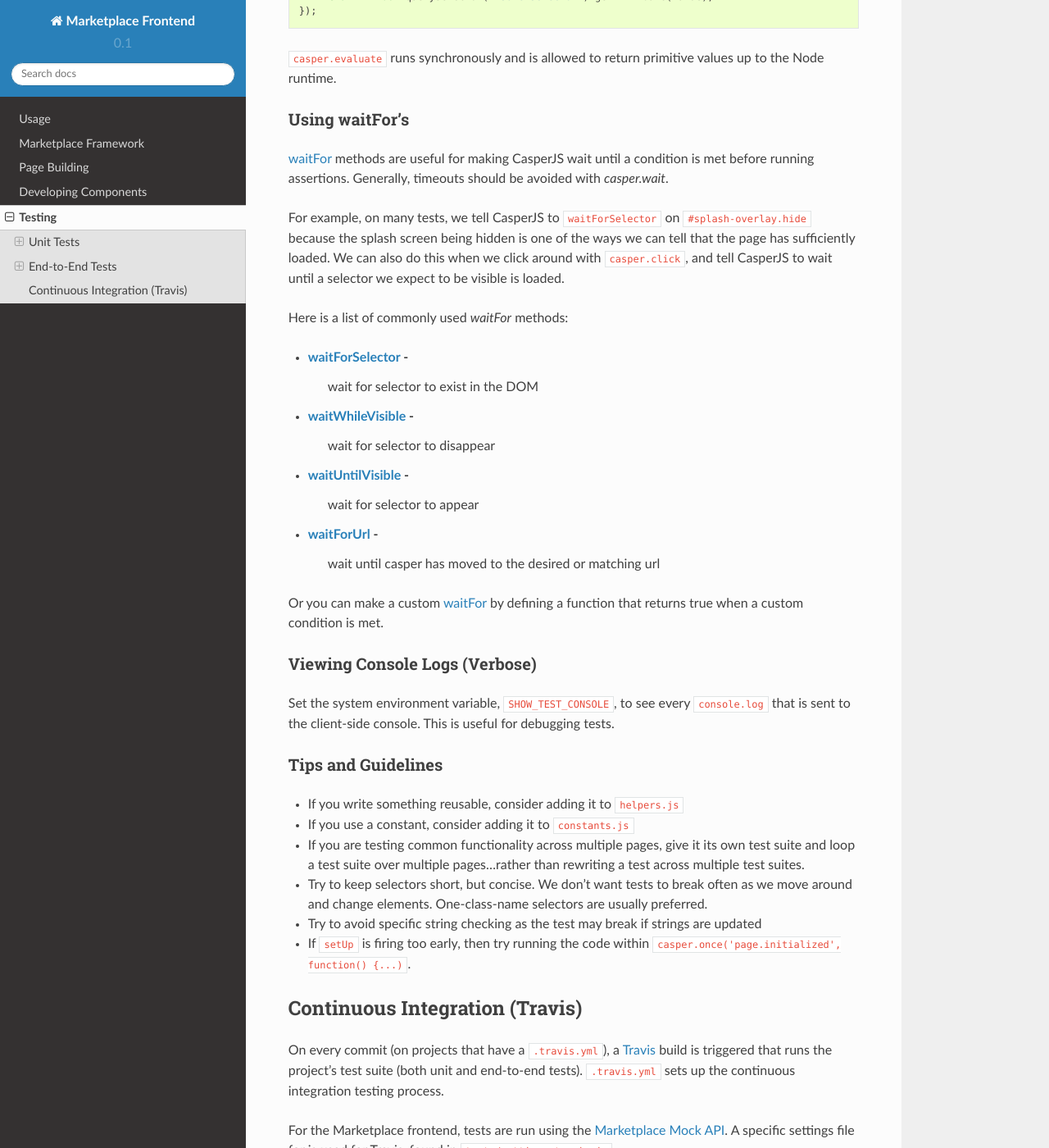
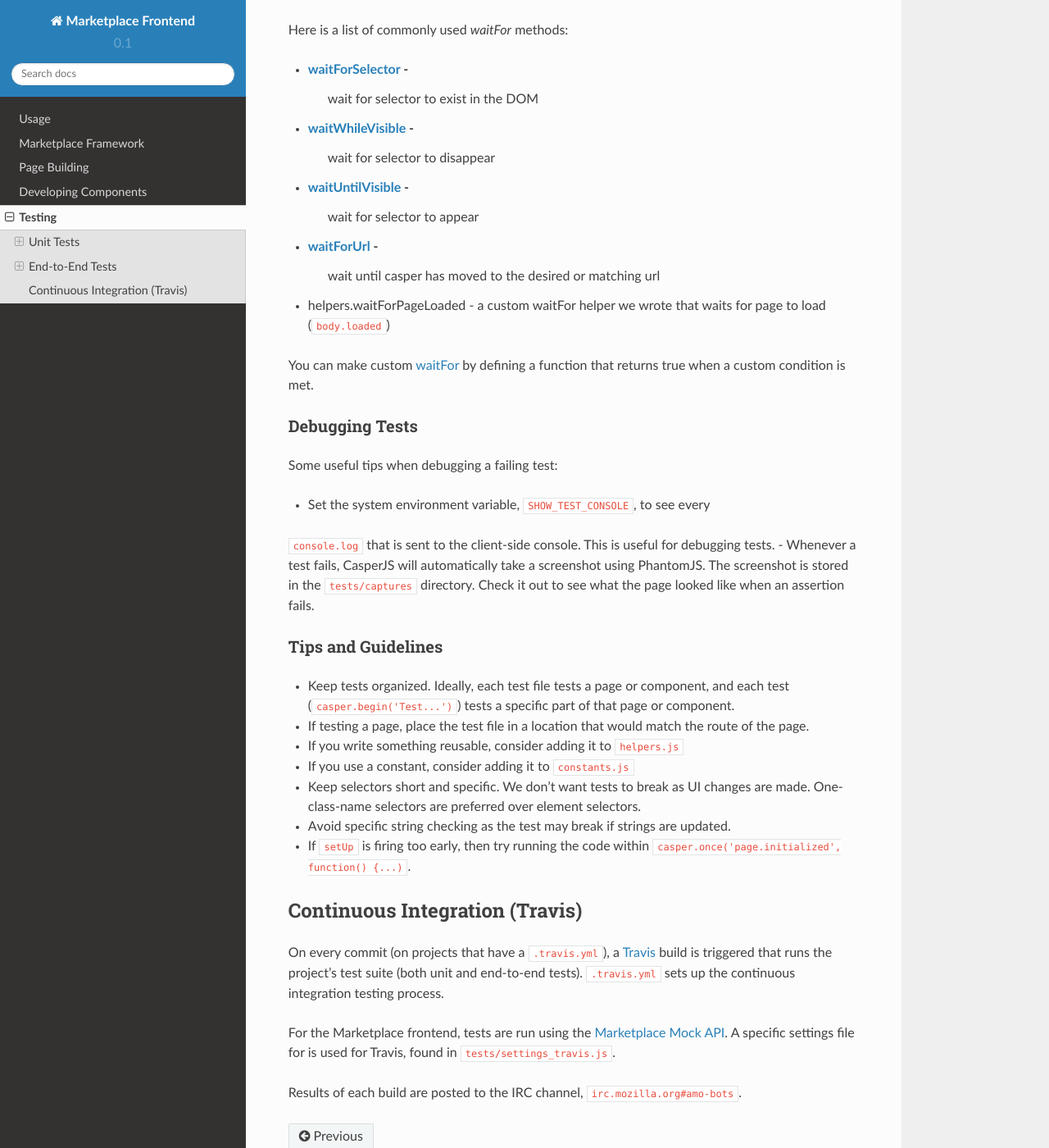
Before and after one commit to mozilla/marketplace-frontend-docs, a Sphinx documentation site: the page built from docs/topics/testing.rst, in a window 1280 px wide and 1400 px high, scrolled down 4088 px. Shown: the whole window at 82% size. Built offline with Sphinx 7.4.7 and the Read the Docs theme 2.0.0, drawn with Linux system fonts in a browser that asks for light colours; pages that are not in the unit, such as notebooks, are missing from menus; some of the changed text lies outside the part shown.

Commit message:
update e2e testing docs again

```diff
--- a/docs/topics/testing.rst
+++ b/docs/topics/testing.rst
@@ -134,7 +134,7 @@
       test: function(test) {
           helpers.startCasper({path: '/some/path'});
 
-          casper.waitForSelector('#splash-overlay.hide', function() {
+          helpers.waitForPageLoaded(function() {
               // Run an assertion.
               test.assertVisible('.some-selector',
                                  'Check that Some Selector is visible');
@@ -146,9 +146,7 @@
                                  'Check navigated to Some Page');
           });
 
-          casper.run(function() {
-              test.done();  // Required for test to run!
-          });
+          helpers.done(test);  // Required for test to run!
       },
   });
 
@@ -167,28 +165,17 @@
 <https://github.com/mozilla/fireplace/tree/master/tests/ui>`_ for clues on how
 to write end-to-end tests for our frontend projects.
 
-Debugging Tests
----------------
-
-Some useful tips when debugging a failing test:
-
-- Whenever a test fails, CasperJS will automatically take a screenshot using
-PhantomJS. The screenshot is stored in the ``tests/captures`` directory. Check
-it out to see what the page looked like when an assertion fails.
-- If the failing test is related to a ``waitFor``, try increasing the timeout
-of the ``waitFor`` by passing the timeout in milliseconds as the third argument
-to the ``waitFor`` (where the first argument is the callback, and the second is
-the timeout callback). The default timeout is 5000ms.
-
 Mocking Login
 -------------
 
 To mock login, run ``require('helpers').fake_login()``. This will, within the
-PhantomJS browser context, set a fake shared-secret token, set user's apps, add
-a login state on the body, and then reload the page.
+PhantomJS browser context, set a fake shared-secret token, set user's apps and
+settings, add a login state on the body, and then asynchronously reload the
+page.
 
-Reloading the page takes a bit of time. Most likely, you will have to increase
-the timeout of the subsequent ``waitFor`` to at least 8 seconds.
+Usually, you will run ``fake_login()`` and then immediately use a
+``require('helpers.waitForPageLoaded')`` to wait for the ``fake_login()``
+to reload the page.
 
 Executing Code Within the Browser Environment
 ----------------------------------------------
@@ -216,10 +203,9 @@
 running assertions. Generally, timeouts should be avoided with `casper.wait`.
 
 For example, on many tests, we tell CasperJS to ``waitForSelector`` on
-``#splash-overlay.hide`` because the splash screen being hidden is one of the
-ways we can tell that the page has sufficiently loaded. We can also do this
-when we click around with ``casper.click``, and tell CasperJS to wait until a
-selector we expect to be visible is loaded.
+``body.loaded`` which is how we know the page is done rendering. We can also do
+this when we click around with ``casper.click``, and tell CasperJS to wait
+until a selector we expect to be visible is loaded.
 
 Here is a list of commonly used `waitFor` methods:
 
@@ -231,34 +217,40 @@
    wait for selector to appear
 * `waitForUrl <http://docs.casperjs.org/en/latest/modules/casper.html#waitforurl>`_ -
    wait until casper has moved to the desired or matching url
+*  helpers.waitForPageLoaded -
+   a custom waitFor helper we wrote that waits for page to load (``body.loaded``)
 
-Or you can make a custom
-`waitFor <http://docs.casperjs.org/en/latest/modules/casper.html#waitfor>`_ by
-defining a function that returns true when a custom condition is met.
+You can make custom `waitFor
+<http://docs.casperjs.org/en/latest/modules/casper.html#waitfor>`_ by defining
+a function that returns true when a custom condition is met.
 
-Viewing Console Logs (Verbose)
-------------------------------
+Debugging Tests
+---------------
 
-Set the system environment variable, ``SHOW_TEST_CONSOLE``, to see every
+Some useful tips when debugging a failing test:
+
+- Set the system environment variable, ``SHOW_TEST_CONSOLE``, to see every
 ``console.log`` that is sent to the client-side console. This is useful for
 debugging tests.
+- Whenever a test fails, CasperJS will automatically take a screenshot using
+PhantomJS. The screenshot is stored in the ``tests/captures`` directory. Check
+it out to see what the page looked like when an assertion fails.
 
 Tips and Guidelines
 -------------------
 
+- Keep tests organized. Ideally, each test file tests a page or component,
+  and each test (``casper.begin('Test...')``) tests a specific part of that
+  page or component.
+- If testing a page, place the test file in a location that would match the
+  route of the page.
 - If you write something reusable, consider adding it to ``helpers.js``
 - If you use a constant, consider adding it to ``constants.js``
-- If you are testing common functionality across multiple pages, give it its
-  own test suite and loop a test suite over multiple pages...rather than
-  rewriting a test across multiple test suites.
-- Try to keep selectors short, but concise. We don't want tests to break
-  often as we move around and change elements. One-class-name selectors are
-  usually preferred.
-- Try to avoid specific string checking as the test may break if strings
-  are updated
+- Keep selectors short and specific. We don't want tests to break as UI changes
+  are made. One-class-name selectors are preferred over element selectors.
+- Avoid specific string checking as the test may break if strings are updated.
 - If ``setUp`` is firing too early, then try running the code within
   ``casper.once('page.initialized', function() {...)``.
-
 
 Continuous Integration (Travis)
 ~~~~~~~~~~~~~~~~~~~~~~~~~~~~~~~
```
